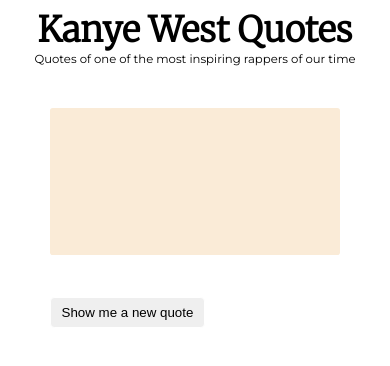
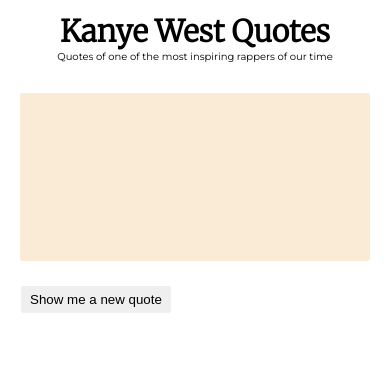
Before and after one commit to laurahohlsiepe/Kanye-REST-API, a plain HTML site: page index.html in a window 390 px wide. Drawn offline with Linux system fonts and the light colour scheme; no server answers.

Commit message:
add media query

```diff
--- a/style.css
+++ b/style.css
@@ -53,3 +53,42 @@ h1 {
   text-align: center;
   max-width: 50rem;
 }
+
+@media screen and (max-width: 576px) {
+  html,
+  body {
+    height: 100%;
+    font-family: "Montserrat", sans-serif;
+    font-size: 12px;
+  }
+
+  header {
+    display: flex;
+    flex-direction: column;
+    align-items: center;
+    margin: 1rem 0.5rem 1rem 0.5rem;
+  }
+
+  h1 {
+    font-family: "Merriweather", serif;
+    font-size: 30px;
+    margin: 0px 0px 0px 0px;
+  }
+  .quote-div {
+    height: 14rem;
+    padding: 2rem;
+    margin: 2.5rem 1rem 2rem 1rem;
+    background-color: solid red;
+  }
+
+  #button {
+    display: inline-block;
+    padding: 0.5rem 0.75rem;
+    border: 0.01rem solid #ffff;
+    margin: 0 0.3rem 0.3rem 0;
+    font-weight: 300;
+    text-align: center;
+    margin-left: 1rem;
+    border-radius: 0.3rem;
+  }
+}
```
